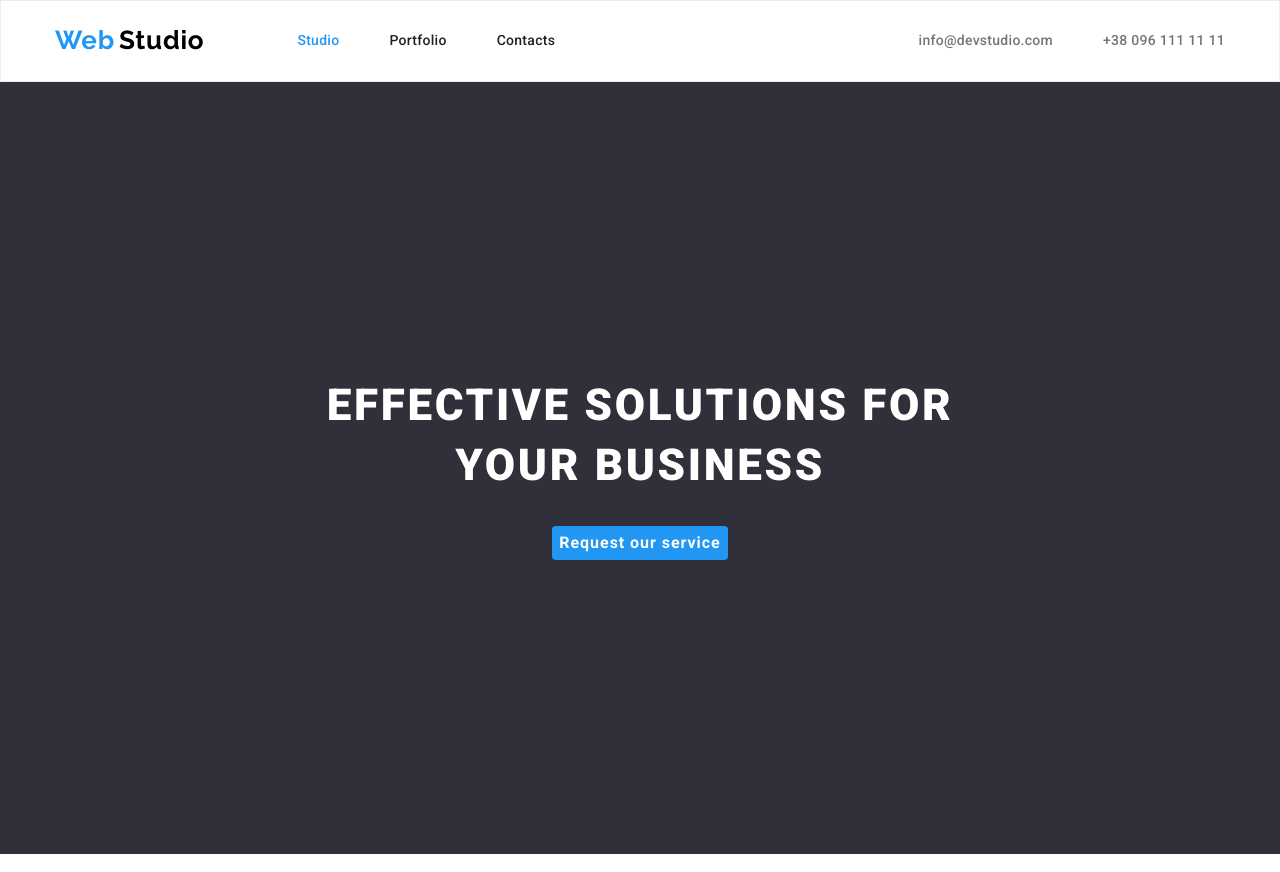
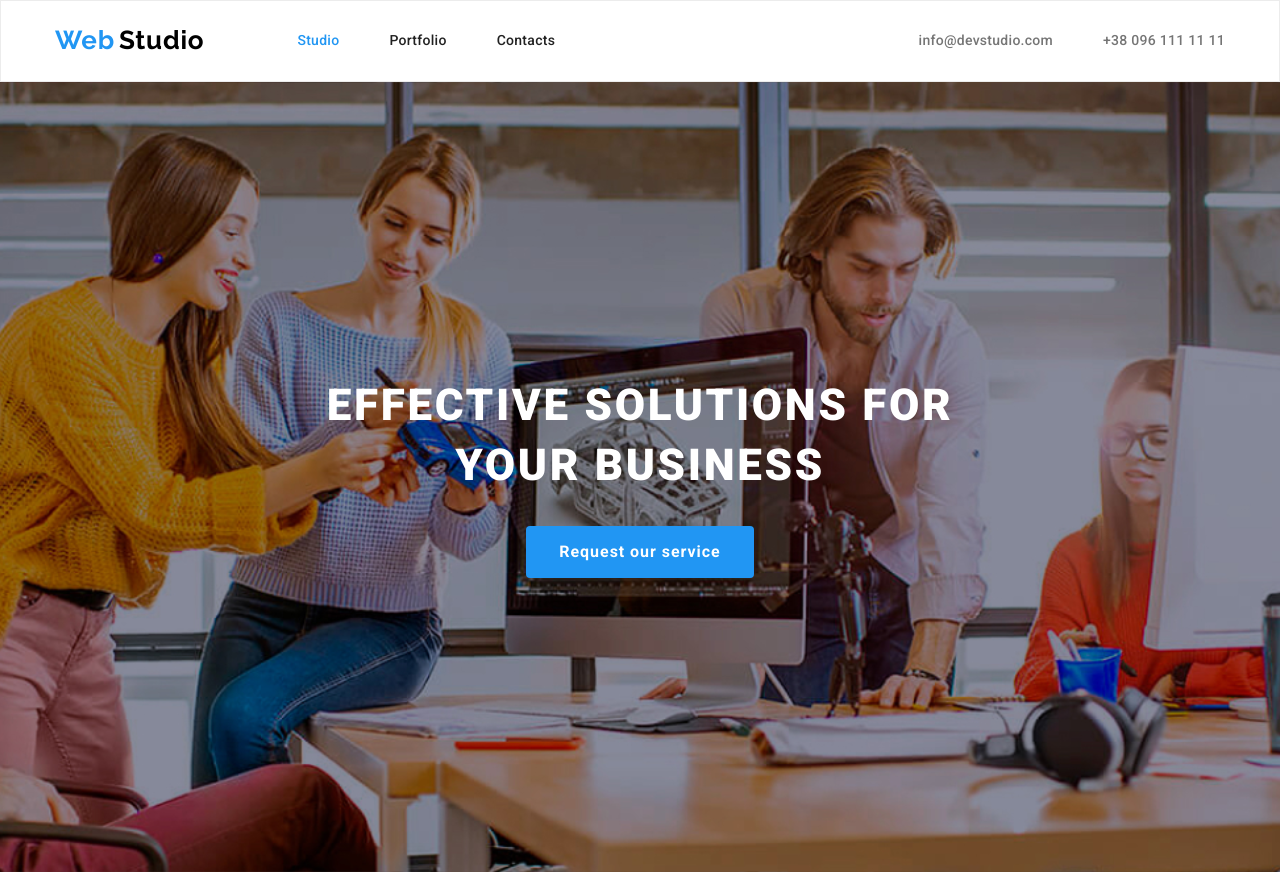
Before and after one commit to staci-bog/goit-markup-hw-04, a plain HTML site: page index.html in a window 1280 px wide. Shown: the top 872 px of the page. Drawn offline with nearby package versions, Linux system fonts and the light colour scheme.

Commit message:
add background img

```diff
--- a/css/styles.css
+++ b/css/styles.css
@@ -128,6 +128,14 @@
     text-align: center;
     padding-top: 200px;
     padding-bottom: 200px;
+    background-image:
+    /* linear-gradient(
+        rgba(47, 48, 58, 0.4),
+      rgba(47, 48, 58, 0.4)
+    )*/
+     url(../images/requestbg/requestbg.jpg);
+     background-position: center;
+     background-size: cover;
   }
   .request-title {
     margin: auto;
@@ -156,6 +164,10 @@
     letter-spacing: 0.06em;
     color: var(--primary-white-color);
     cursor: pointer;
+    padding-top: 10px;
+    padding-right: 32px;
+    padding-bottom: 10px;
+    padding-left: 32px;
   }
   /* quality */
 
```
Also changed, not shown: images/requestbg/requestbg.jpg (added).
